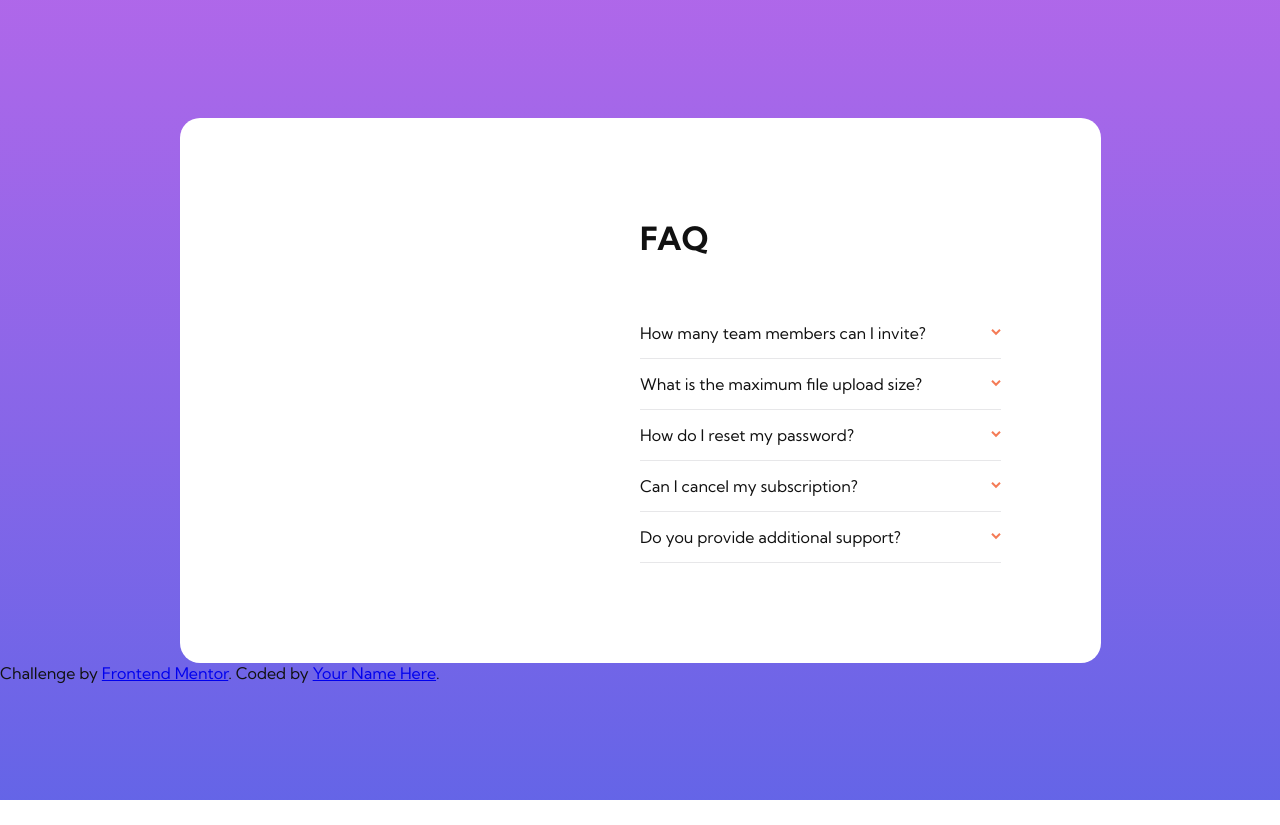
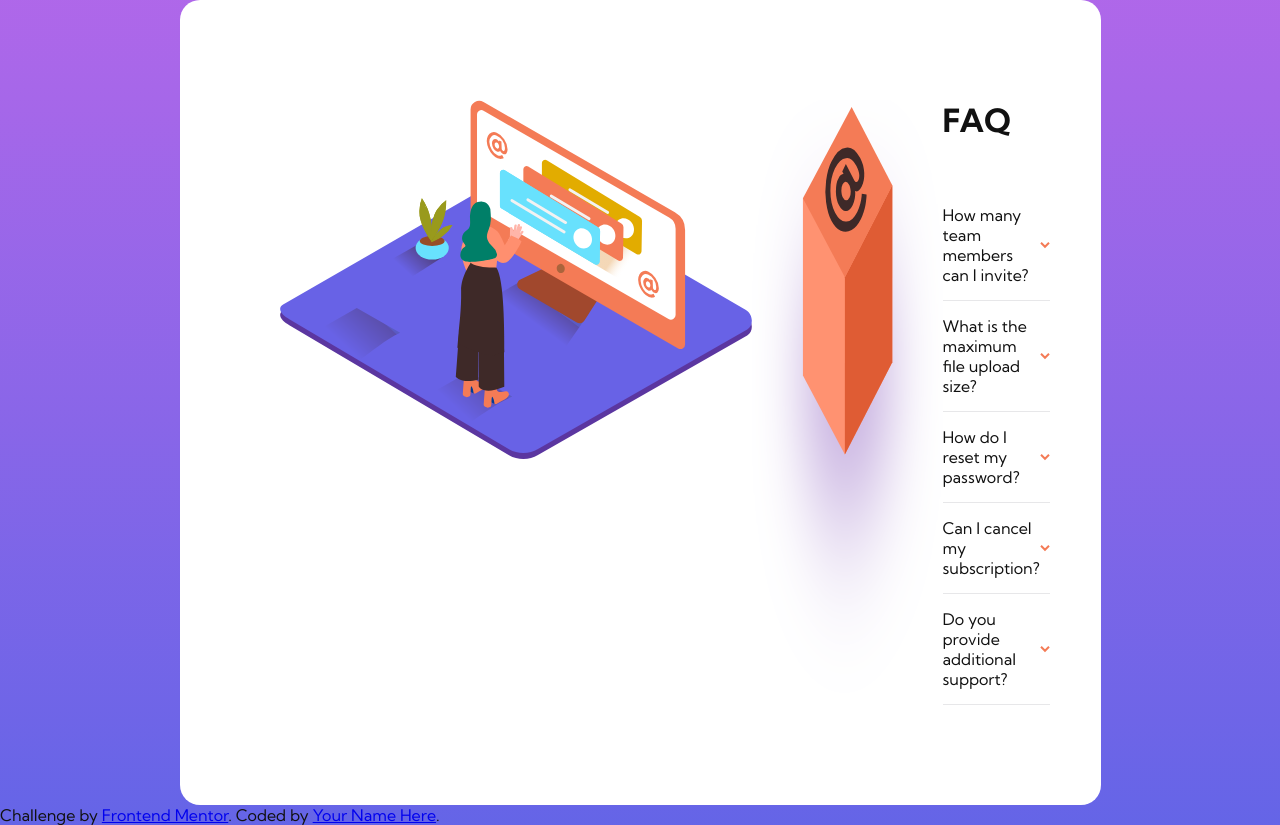
Before and after one commit to tediko/FAQAccordionCard, a plain HTML site: page index.html in a window 1280 px wide. Before the commit the page ends 800 px from the top, so only its background shows below. Drawn offline with Linux system fonts and the light colour scheme.

Commit message:
Added faq__box-image

```diff
--- a/index.html
+++ b/index.html
@@ -13,7 +13,10 @@
   <section class="faq">
     <div class="faq__container container">
       <div class="faq__wrapper">
-        <div class="faq__image"></div>
+        <div class="faq__image">
+          <img src="assets/img/illustration-woman-online-desktop.svg" alt="woman illustration">
+        </div>
+        <img class="faq__box-image" src="assets/img/illustration-box-desktop.svg" alt="box illustrastion">
         <div class="faq__content">
           <h2 class="faq__heading">Faq</h2>
           <ul class="faq__list">
```
